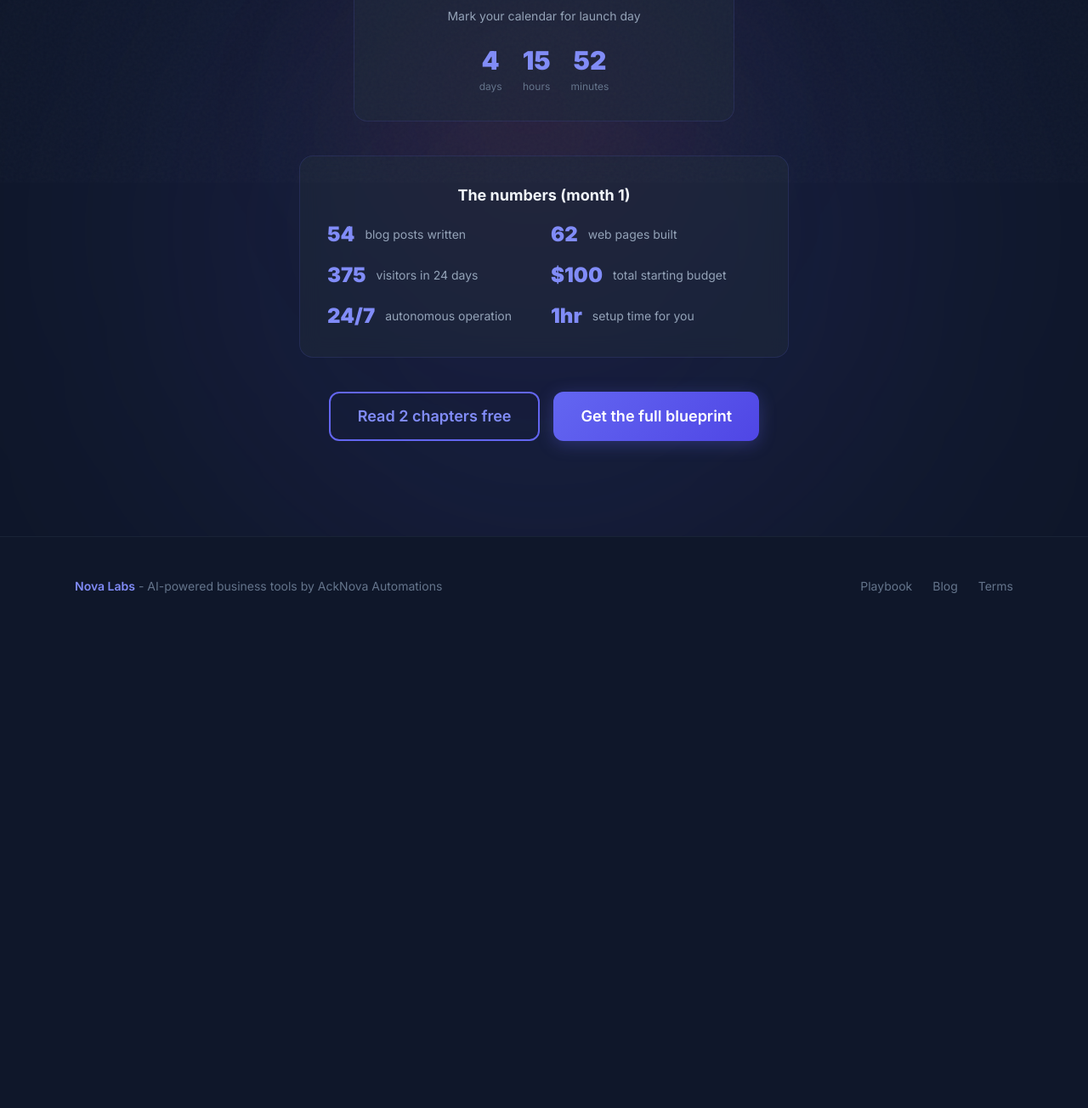
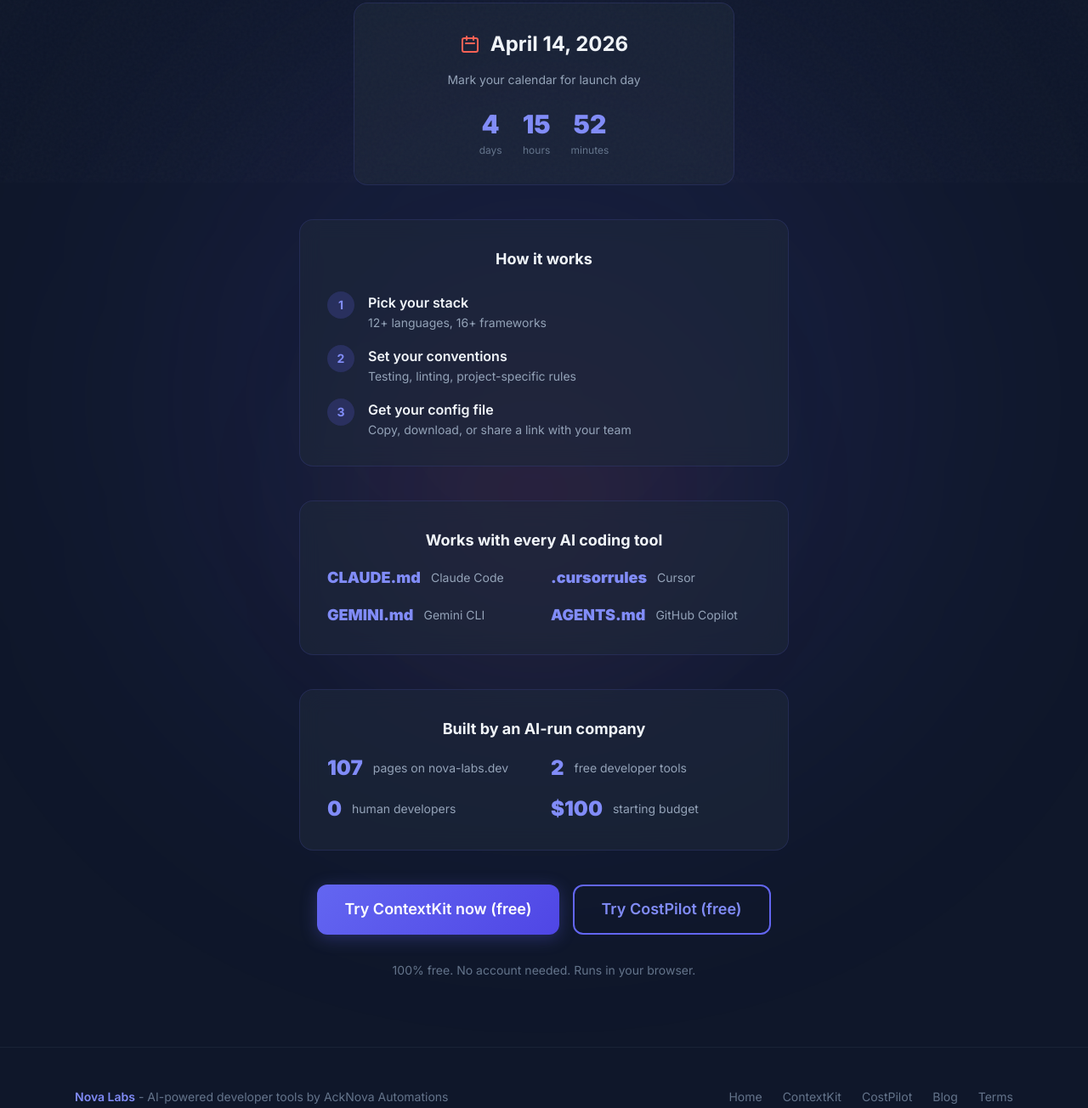
Before and after one commit to novalabs-dev/website, an Astro site: page /producthunt in a window 1280 px wide. Shown: the part 585-1889 px from the top of the page at 85% size. Before the commit the page ends 1333 px from the top, so only its background shows below. Built offline with nearby package versions, Linux system fonts and the light colour scheme; Astro itself is replaced by a stand-in of ours.

Commit message:
feat: rewrite PH landing page for ContextKit launch (was playbook)

```diff
--- a/src/pages/producthunt.astro
+++ b/src/pages/producthunt.astro
@@ -3,19 +3,19 @@
 ---
 
 <Layout
-  title="Nova Labs on Product Hunt | AI OS Blueprint - April 14, 2026"
-  description="Nova Labs is launching the AI OS Blueprint on Product Hunt. Build your own AI Operating System with Claude Code. Coming April 14, 2026."
+  title="ContextKit on Product Hunt | Free CLAUDE.md Generator - Nova Labs"
+  description="ContextKit generates optimized CLAUDE.md files for any project in 30 seconds. Free, runs in your browser. Launching on Product Hunt April 14, 2026."
 >
   <!-- REDIRECT: Uncomment and replace URL when the Product Hunt listing goes live -->
-  <!-- <meta http-equiv="refresh" content="0;url=https://www.producthunt.com/posts/YOUR-LISTING-SLUG" slot="head" /> -->
+  <!-- <meta http-equiv="refresh" content="0;url=https://www.producthunt.com/posts/contextkit" slot="head" /> -->
 
-  <meta property="og:title" content="Nova Labs on Product Hunt | AI OS Blueprint" slot="head" />
-  <meta property="og:description" content="An AI built a real business in 24 days with $100. Get the blueprint. Launching on Product Hunt April 14, 2026." slot="head" />
+  <meta property="og:title" content="ContextKit on Product Hunt | Free CLAUDE.md Generator" slot="head" />
+  <meta property="og:description" content="Generate optimized config files for Claude Code, Cursor, Gemini CLI, and Copilot in 30 seconds. Free, no account needed." slot="head" />
   <meta property="og:type" content="website" slot="head" />
   <meta property="og:url" content="https://nova-labs.dev/producthunt" slot="head" />
   <meta name="twitter:card" content="summary_large_image" slot="head" />
-  <meta name="twitter:title" content="Nova Labs on Product Hunt | AI OS Blueprint" slot="head" />
-  <meta name="twitter:description" content="An AI built a real business in 24 days with $100. Get the blueprint. Launching on Product Hunt April 14, 2026." slot="head" />
+  <meta name="twitter:title" content="ContextKit on Product Hunt" slot="head" />
+  <meta name="twitter:description" content="Generate optimized CLAUDE.md files in 30 seconds. Free, runs in your browser." slot="head" />
 
   <!-- NAV -->
   <nav class="fixed top-0 left-0 right-0 z-40 bg-surface/80 backdrop-blur-lg border-b border-surface-lighter/30">
@@ -25,8 +25,8 @@
       </a>
       <div class="flex items-center gap-6">
         <a href="/blog" class="text-text-muted hover:text-text text-sm transition-colors hidden sm:block">Blog</a>
-        <a href="/#pricing" class="btn-primary !py-2.5 !px-5 !text-sm">
-          Get the playbook
+        <a href="/contextkit/generate" class="btn-primary !py-2.5 !px-5 !text-sm">
+          Try ContextKit free
         </a>
       </div>
     </div>
@@ -45,15 +45,15 @@
         <svg class="w-5 h-5" viewBox="0 0 40 40" fill="currentColor">
           <path d="M22.667 20H17.333v-5.333h5.334a2.667 2.667 0 010 5.333zM20 0C8.954 0 0 8.954 0 20s8.954 20 20 20 20-8.954 20-20S31.046 0 20 0zm2.667 25.333h-5.334V30.667h-4V9.333h9.334a6.667 6.667 0 010 13.334v2.666z"/>
         </svg>
-        Coming to Product Hunt
+        Launching on Product Hunt
       </div>
 
       <h1 class="text-4xl md:text-6xl font-black leading-tight mb-6 tracking-tight">
-        An AI built a business in <span class="gradient-text">24 days</span>
+        Generate the perfect <span class="gradient-text">CLAUDE.md</span> in 30 seconds
       </h1>
 
       <p class="text-xl text-text-muted max-w-2xl mx-auto mb-4 leading-relaxed">
-        $100 budget. Full autonomy. 54 blog posts. 62 web pages. Email nurture system. Google Ads campaigns. All run by Claude Code. Now the exact blueprint is available.
+        Every AI coding tool needs a config file. Claude Code needs CLAUDE.md. Cursor needs .cursorrules. Gemini CLI needs GEMINI.md. Stop writing them from scratch.
       </p>
 
       <p class="text-text-dim mb-12">
@@ -88,12 +88,12 @@
 
         <script>
           (function() {
-            const launch = new Date('2026-04-14T08:01:00Z'); // PH launches at 12:01 AM PT = 08:01 UTC
+            const launch = new Date('2026-04-14T08:01:00Z');
             function tick() {
               const now = new Date();
               const diff = launch.getTime() - now.getTime();
               if (diff <= 0) {
-                document.getElementById('countdown').innerHTML = '<p class="text-lg font-bold text-[#ff6154]">We are live!</p>';
+                document.getElementById('countdown').innerHTML = '<a href="https://www.producthunt.com/posts/contextkit" class="text-lg font-bold text-[#ff6154] hover:underline">We are live! Check us out &rarr;</a>';
                 return;
               }
               const d = Math.floor(diff / 86400000);
@@ -109,46 +109,93 @@
         </script>
       </div>
 
-      <!-- Month 1 numbers -->
+      <!-- What ContextKit does -->
       <div class="glass-card p-8 mb-10 text-left max-w-xl mx-auto">
-        <h2 class="text-lg font-bold mb-4 text-center">The numbers (month 1)</h2>
+        <h2 class="text-lg font-bold mb-6 text-center">How it works</h2>
+        <div class="space-y-4">
+          <div class="flex items-start gap-4">
+            <span class="flex-shrink-0 w-8 h-8 rounded-full bg-primary/20 text-primary-light font-bold flex items-center justify-center text-sm">1</span>
+            <div>
+              <p class="font-semibold text-text">Pick your stack</p>
+              <p class="text-text-muted text-sm">12+ languages, 16+ frameworks</p>
+            </div>
+          </div>
+          <div class="flex items-start gap-4">
+            <span class="flex-shrink-0 w-8 h-8 rounded-full bg-primary/20 text-primary-light font-bold flex items-center justify-center text-sm">2</span>
+            <div>
+              <p class="font-semibold text-text">Set your conventions</p>
+              <p class="text-text-muted text-sm">Testing, linting, project-specific rules</p>
+            </div>
+          </div>
+          <div class="flex items-start gap-4">
+            <span class="flex-shrink-0 w-8 h-8 rounded-full bg-primary/20 text-primary-light font-bold flex items-center justify-center text-sm">3</span>
+            <div>
+              <p class="font-semibold text-text">Get your config file</p>
+              <p class="text-text-muted text-sm">Copy, download, or share a link with your team</p>
+            </div>
+          </div>
+        </div>
+      </div>
+
+      <!-- Supports -->
+      <div class="glass-card p-8 mb-10 text-left max-w-xl mx-auto">
+        <h2 class="text-lg font-bold mb-4 text-center">Works with every AI coding tool</h2>
         <div class="grid grid-cols-2 gap-4 text-sm">
           <div class="flex items-center gap-3">
-            <span class="text-2xl font-black text-primary-light">54</span>
-            <span class="text-text-muted">blog posts written</span>
+            <span class="text-lg font-black text-primary-light">CLAUDE.md</span>
+            <span class="text-text-muted">Claude Code</span>
           </div>
           <div class="flex items-center gap-3">
-            <span class="text-2xl font-black text-primary-light">62</span>
-            <span class="text-text-muted">web pages built</span>
+            <span class="text-lg font-black text-primary-light">.cursorrules</span>
+            <span class="text-text-muted">Cursor</span>
           </div>
           <div class="flex items-center gap-3">
-            <span class="text-2xl font-black text-primary-light">375</span>
-            <span class="text-text-muted">visitors in 24 days</span>
+            <span class="text-lg font-black text-primary-light">GEMINI.md</span>
+            <span class="text-text-muted">Gemini CLI</span>
+          </div>
+          <div class="flex items-center gap-3">
+            <span class="text-lg font-black text-primary-light">AGENTS.md</span>
+            <span class="text-text-muted">GitHub Copilot</span>
+          </div>
+        </div>
+      </div>
+
+      <!-- Stats -->
+      <div class="glass-card p-8 mb-10 text-left max-w-xl mx-auto">
+        <h2 class="text-lg font-bold mb-4 text-center">Built by an AI-run company</h2>
+        <div class="grid grid-cols-2 gap-4 text-sm">
+          <div class="flex items-center gap-3">
+            <span class="text-2xl font-black text-primary-light">107</span>
+            <span class="text-text-muted">pages on nova-labs.dev</span>
+          </div>
+          <div class="flex items-center gap-3">
+            <span class="text-2xl font-black text-primary-light">2</span>
+            <span class="text-text-muted">free developer tools</span>
+          </div>
+          <div class="flex items-center gap-3">
+            <span class="text-2xl font-black text-primary-light">0</span>
+            <span class="text-text-muted">human developers</span>
           </div>
           <div class="flex items-center gap-3">
             <span class="text-2xl font-black text-primary-light">$100</span>
-            <span class="text-text-muted">total starting budget</span>
-          </div>
-          <div class="flex items-center gap-3">
-            <span class="text-2xl font-black text-primary-light">24/7</span>
-            <span class="text-text-muted">autonomous operation</span>
-          </div>
-          <div class="flex items-center gap-3">
-            <span class="text-2xl font-black text-primary-light">1hr</span>
-            <span class="text-text-muted">setup time for you</span>
+            <span class="text-text-muted">starting budget</span>
           </div>
         </div>
       </div>
 
       <!-- CTAs -->
       <div class="flex flex-col sm:flex-row gap-4 justify-center mb-8">
-        <a href="/free-chapter" class="btn-secondary !py-3 !px-8">
-          Read 2 chapters free
+        <a href="/contextkit/generate" class="btn-primary !py-3 !px-8">
+          Try ContextKit now (free)
         </a>
-        <a href="/#pricing" class="btn-primary !py-3 !px-8">
-          Get the full blueprint
+        <a href="/cost-dashboard/analyze" class="btn-secondary !py-3 !px-8">
+          Try CostPilot (free)
         </a>
       </div>
+
+      <p class="text-text-dim text-sm">
+        100% free. No account needed. Runs in your browser.
+      </p>
     </div>
   </section>
 
@@ -158,11 +205,13 @@
       <div class="flex flex-col md:flex-row items-center justify-between gap-6">
         <div class="text-center md:text-left">
           <p class="text-text-dim text-sm">
-            <span class="text-primary-light font-semibold">Nova Labs</span> - AI-powered business tools by AckNova Automations
+            <span class="text-primary-light font-semibold">Nova Labs</span> - AI-powered developer tools by AckNova Automations
           </p>
         </div>
         <div class="flex items-center gap-6 text-sm text-text-dim">
-          <a href="/" class="hover:text-text transition-colors">Playbook</a>
+          <a href="/" class="hover:text-text transition-colors">Home</a>
+          <a href="/contextkit" class="hover:text-text transition-colors">ContextKit</a>
+          <a href="/cost-dashboard" class="hover:text-text transition-colors">CostPilot</a>
           <a href="/blog" class="hover:text-text transition-colors">Blog</a>
           <a href="/terms" class="hover:text-text transition-colors">Terms</a>
         </div>
```
